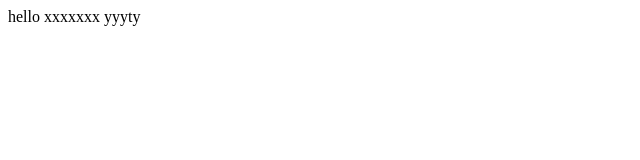
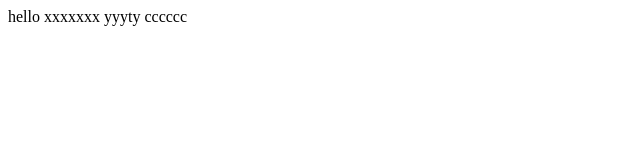
Before and after one commit to web1070847455/zkx, a plain HTML site: page index.html in a window 1280 px wide. Shown: the full height of the page, 0-640 px from the left. Drawn offline with Linux system fonts and the light colour scheme.

Commit message:
第四次

```diff
--- a/index.html
+++ b/index.html
@@ -5,6 +5,6 @@
     <title>Title</title>
 </head>
 <body>
-    hello xxxxxxx  yyyty
+    hello xxxxxxx  yyyty cccccc
 </body>
 </html>
```
